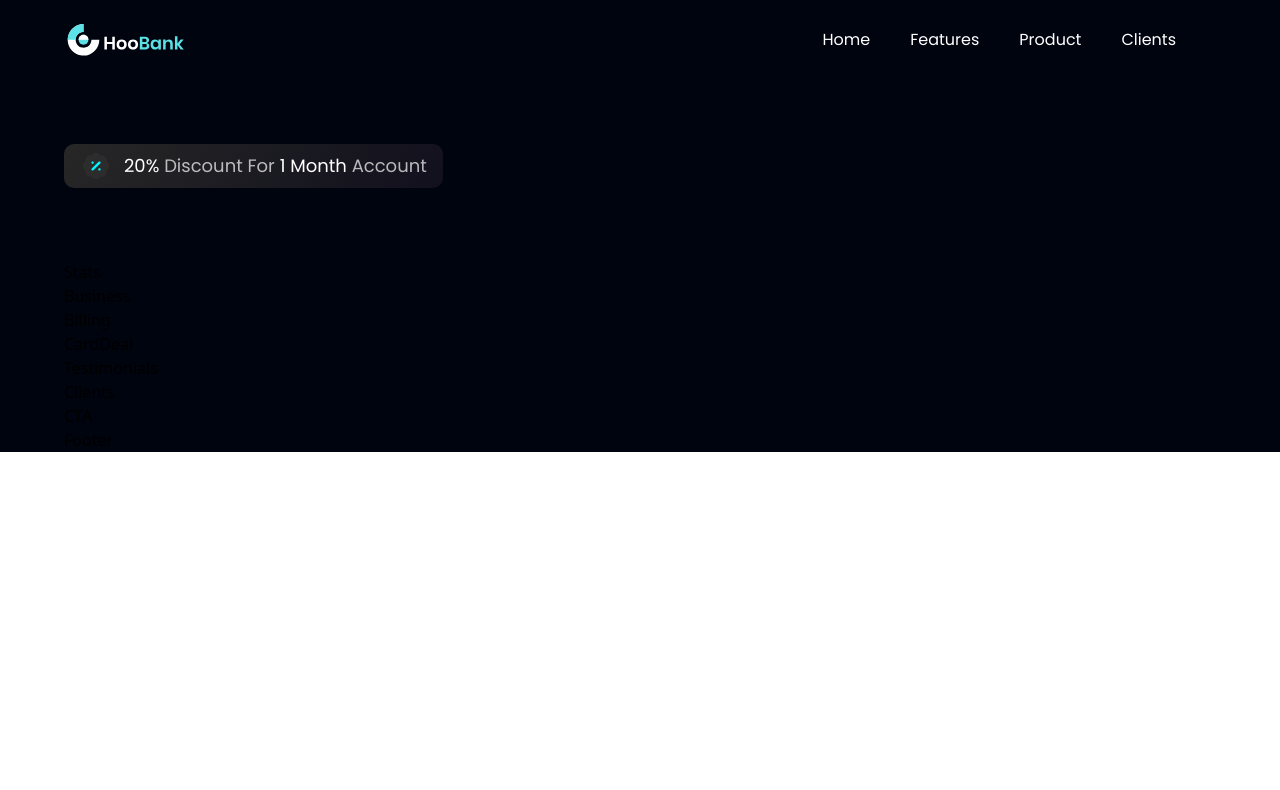
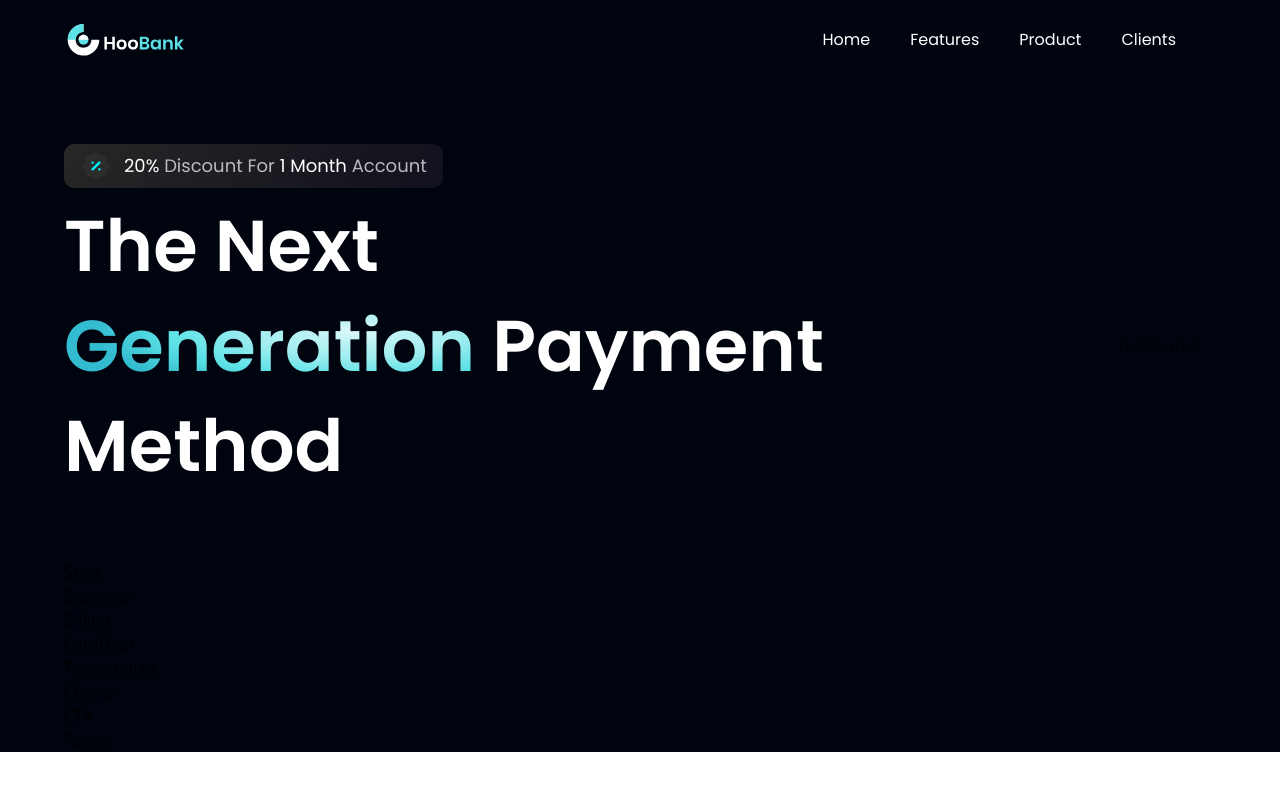
Before and after one commit to RUKUNDO-Prince/banking-website, a React (Vite) app: page / in a window 1280 px wide. Shown: the top 790 px of the page. Built offline with nearby package versions, Linux system fonts and the light colour scheme.

Commit message:
a react banking website

```diff
--- a/src/components/Hero.jsx
+++ b/src/components/Hero.jsx
@@ -13,7 +13,14 @@
             <span className='text-white'>20% </span> Discount For {' '}
             <span className='text-white'> 1 Month </span> Account
           </p>
-          <div className='flex flex-row '></div>
+        </div>
+        <div className='flex flex-row justify-between items-center w-full'>
+          <h1 className='flex-1 font-poppins font-semibold ss:text-[72px] text-[52px] text-white ss:leading-[100px] leading-[75px]'>The Next <br className='sm:block hidden' /> {' '}
+          <span className='text-gradient'>Generation</span> {' '}
+          Payment Method</h1>
+          <div className='ss:flex hidden md:mr-4 mr-0'>
+            <GetStarted />
+          </div>
         </div>
       </div>
     </section>
```
